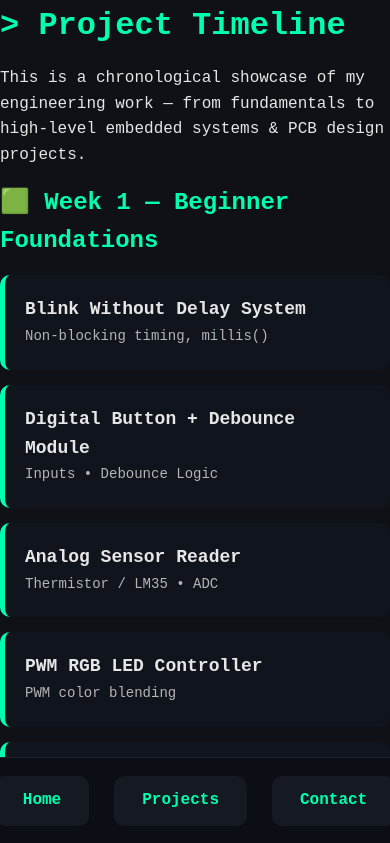
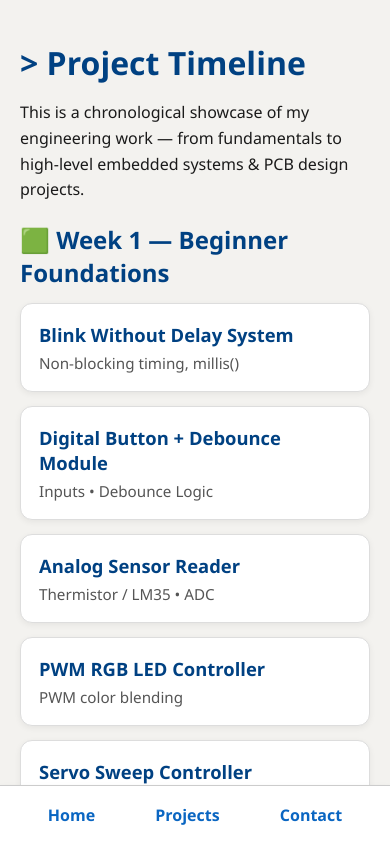
Before and after one commit to damian7marquez/David-Aranda-portfolio, a plain HTML site: page docs/timeline.html in a window 390 px wide. Shown: the top 843 px of the page. Drawn offline with Linux system fonts and the light colour scheme.

Commit message:
fixing the css again for the button

```diff
--- a/docs/assets/css/style.css
+++ b/docs/assets/css/style.css
@@ -1,165 +1,207 @@
-/* ===============================
-   GLOBAL RESET
-================================ */
-* {
-    margin: 0;
-    padding: 0;
-    box-sizing: border-box;
+/* =======================================
+   LINKEDIN BLUE + WHITE THEME (CLEAN)
+======================================= */
+
+:root {
+    --blue: #0A66C2;
+    --dark-blue: #004182;
+    --light-bg: #F3F2EF;
+    --white: #ffffff;
+    --gray-text: #555;
+    --text-dark: #1A1A1A;
+
+    --radius: 12px;
+    --shadow: 0px 4px 12px rgba(0,0,0,0.1);
+    --shadow-light: 0px 2px 6px rgba(0,0,0,0.06);
+    --transition: 0.25s ease;
 }
 
-/* ===============================
-   BASE STYLES
-================================ */
+/* =======================================
+   GLOBAL
+======================================= */
+
 body {
-    font-family: "Courier New", monospace;
-    background-color: #0f1117;
-    color: #e6e6e6;
-    line-height: 1.6;
+    margin: 0;
+    background: var(--light-bg);
+    font-family: "Segoe UI", sans-serif;
+    color: var(--text-dark);
 }
 
-a {
-    text-decoration: none;
-    color: inherit;
+.container,
+.terminal {
+    max-width: 900px;
+    margin: auto;
+    padding: 20px;
+    padding-bottom: 120px; /* space for bottom nav */
 }
 
-/* ===============================
-   TERMINAL CONTAINER
-================================ */
-.terminal {
-    max-width: 900px;
-    margin: 40px auto;
-    padding: 30px;
-    background: #151922;
-    border-radius: 12px;
-    box-shadow: 0 0 25px rgba(0, 255, 170, 0.1);
-}
-
-/* ===============================
-   HEADINGS
-================================ */
 h1, h2, h3 {
-    color: #00ffae;
-    margin-bottom: 15px;
+    color: var(--dark-blue);
+    margin-bottom: 8px;
 }
 
 p {
-    margin-bottom: 15px;
+    font-size: 1rem;
+    line-height: 1.6rem;
 }
 
-/* ===============================
-   NAV BAR (BIGGER BUTTONS)
-================================ */
-.bottom-nav {
-    position: fixed;
-    bottom: 0;
-    width: 100%;
-    background: #0b0e14;
-    display: flex;
-    justify-content: center;
-    gap: 25px;
-    padding: 18px 0;
-    border-top: 1px solid #1f2533;
+/* =======================================
+   TYPING HEADER (HOME PAGE)
+======================================= */
+
+.typing-container {
+    font-size: 1.4rem;
+    font-weight: 600;
+    color: var(--blue);
+    white-space: nowrap;
+    overflow: hidden;
+    border-right: 2px solid var(--blue);
+    width: fit-content;
+    animation: typing 3s steps(40, end) forwards,
+               blink 0.8s step-end infinite;
+    margin-bottom: 20px;
 }
 
-.bottom-nav a {
-    padding: 12px 28px;
-    font-size: 16px;
-    font-weight: bold;
-    border-radius: 10px;
-    background: #151922;
-    color: #00ffae;
-    transition: all 0.25s ease;
+@keyframes typing {
+    from { max-width: 0; }
+    to { max-width: 100%; }
 }
 
-.bottom-nav a:hover {
-    background: #00ffae;
-    color: #0f1117;
+@keyframes blink {
+    50% { border-color: transparent; }
 }
 
-/* ===============================
-   PROJECT CARDS
-================================ */
+/* =======================================
+   TAGLINE
+======================================= */
+
+.tagline {
+    color: var(--gray-text);
+    font-size: 1.05rem;
+}
+
+/* =======================================
+   SECTIONS
+======================================= */
+
 .section {
-    margin-top: 30px;
+    margin-top: 40px;
 }
+
+.section h3 {
+    color: var(--dark-blue);
+}
+
+/* =======================================
+   CARDS
+======================================= */
 
 .card {
     display: block;
-    padding: 20px;
-    border-radius: 10px;
-    background: #10141d;
-    border-left: 5px solid #00ffae;
-    margin-bottom: 15px;
-    transition: transform 0.2s ease, background 0.2s ease;
+    background: var(--white);
+    padding: 18px;
+    border-radius: var(--radius);
+    border: 1px solid #ddd;
+    margin: 14px 0;
+    text-decoration: none;
+    color: var(--text-dark);
+    box-shadow: var(--shadow-light);
+    transition: var(--transition);
 }
 
 .card:hover {
     transform: translateX(6px);
-    background: #151b28;
+    border-color: var(--blue);
+    box-shadow: var(--shadow);
 }
 
 .card-title {
-    font-size: 18px;
-    font-weight: bold;
     display: block;
+    font-size: 1.15rem;
+    color: var(--dark-blue);
+    font-weight: 600;
 }
 
 .card-desc {
-    font-size: 14px;
-    color: #b5b5b5;
+    display: block;
+    margin-top: 6px;
+    color: var(--gray-text);
+    font-size: 0.95rem;
 }
 
-/* ===============================
-   PROJECT PAGE CONTENT
-================================ */
-.project-meta {
-    margin: 20px 0;
-    padding: 15px;
-    background: #0f141f;
-    border-radius: 8px;
-    border-left: 4px solid #00ffae;
+/* =======================================
+   CONTACT FORM
+======================================= */
+
+.contact-form input,
+.contact-form textarea {
+    width: 100%;
+    padding: 12px;
+    border-radius: var(--radius);
+    border: 1px solid #ccc;
+    margin: 10px 0;
+    font-size: 1rem;
 }
 
-.project-meta ul {
-    list-style: none;
+.contact-form button {
+    width: 100%;
+    background: var(--blue);
+    border: none;
+    padding: 14px;
+    border-radius: var(--radius);
+    color: white;
+    font-size: 1.1rem;
+    cursor: pointer;
 }
 
-.project-meta li {
-    margin-bottom: 6px;
+.contact-form button:hover {
+    background: var(--dark-blue);
 }
 
-/* ===============================
-   CODE BLOCK
-================================ */
-pre {
-    background: #0b0e14;
-    padding: 18px;
-    border-radius: 10px;
-    overflow-x: auto;
-    margin: 20px 0;
-    border: 1px solid #1f2533;
+/* =======================================
+   BOTTOM NAV (BIGGER BUTTONS)
+======================================= */
+
+.bottom-nav {
+    position: fixed;
+    bottom: 0;
+    left: 0;
+    width: 100%;
+    background: var(--white);
+    border-top: 1px solid #ccc;
+    text-align: center;
+    padding: 18px 0;
+    box-shadow: var(--shadow-light);
 }
 
-code {
-    color: #00ffae;
-    font-size: 14px;
+.bottom-nav a {
+    margin: 0 26px;
+    text-decoration: none;
+    color: var(--blue);
+    font-weight: 700;
+    font-size: 1.1rem;      /* BIGGER TEXT */
+    padding: 10px 18px;     /* BIGGER CLICK AREA */
+    border-radius: 10px;
+    transition: var(--transition);
 }
 
-/* ===============================
-   PROJECT IMAGE
-================================ */
-.project-image {
-    max-width: 100%;
-    border-radius: 10px;
-    margin: 20px 0;
-    border: 1px solid #1f2533;
+.bottom-nav a:hover {
+    background: rgba(10, 102, 194, 0.08);
+    color: var(--dark-blue);
 }
 
-/* ===============================
-   FOOTER SPACING FIX
-================================ */
-body::after {
-    content: "";
-    display: block;
-    height: 90px;
+/* =======================================
+   MOBILE
+======================================= */
+
+@media (max-width: 600px) {
+    .typing-container {
+        font-size: 1.2rem;
+    }
+
+    .bottom-nav a {
+        margin: 0 14px;
+        font-size: 1rem;
+        padding: 10px 14px;
+    }
 }
```
